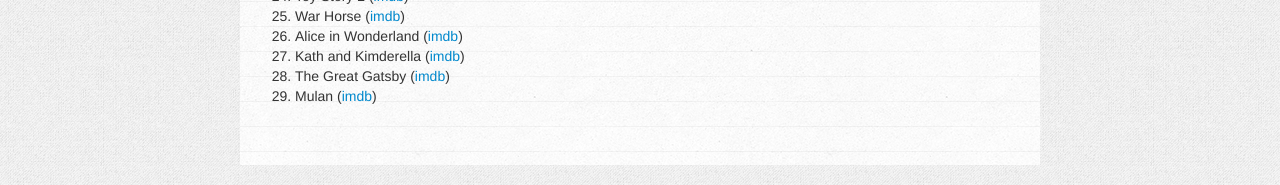
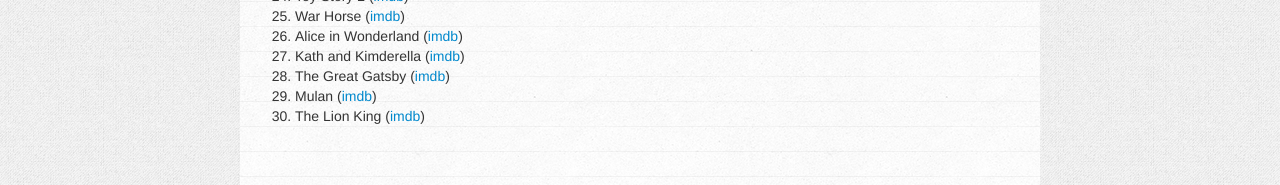
Before and after one commit to charlottepierce/charlottepierce.github.com, a Jekyll site: the page built from _posts/2013-01-01-50-50-Challenge-2013.markdown, in a window 1280 px wide. Shown: the part 1182-1367 px from the top of the page. Built offline with Jekyll 4.4.1, drawn with Linux system fonts in a browser that asks for light colours.

Commit message:
Updated 50/50 challenge list.

```diff
--- a/_posts/2013-01-01-50-50-Challenge-2013.markdown
+++ b/_posts/2013-01-01-50-50-Challenge-2013.markdown
@@ -54,3 +54,4 @@
 27. Kath and Kimderella ([imdb](http://www.imdb.com/title/tt1859607/))
 28. The Great Gatsby ([imdb](http://www.imdb.com/title/tt1343092/))
 29. Mulan ([imdb](http://www.imdb.com/title/tt0120762/))
+30. The Lion King ([imdb](http://www.imdb.com/title/tt0110357/))
```
